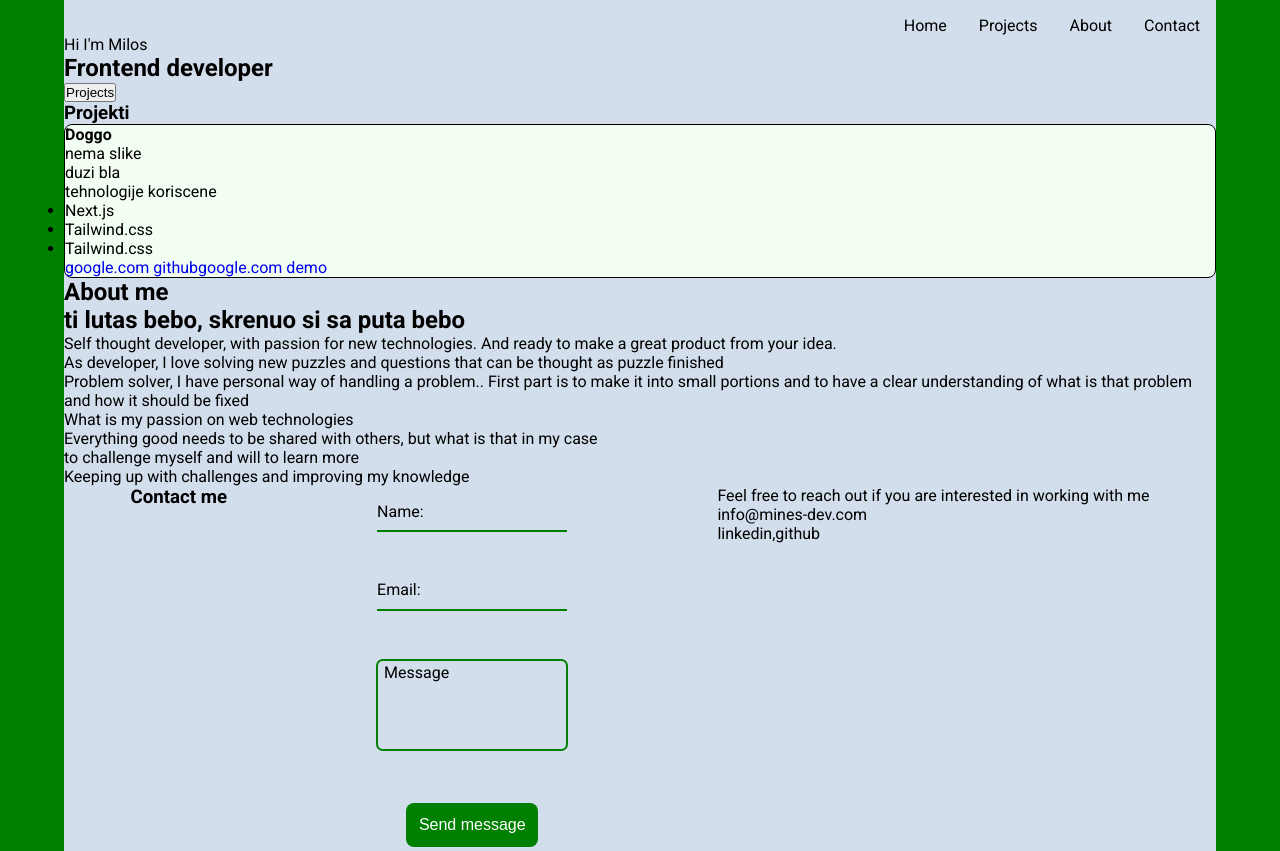
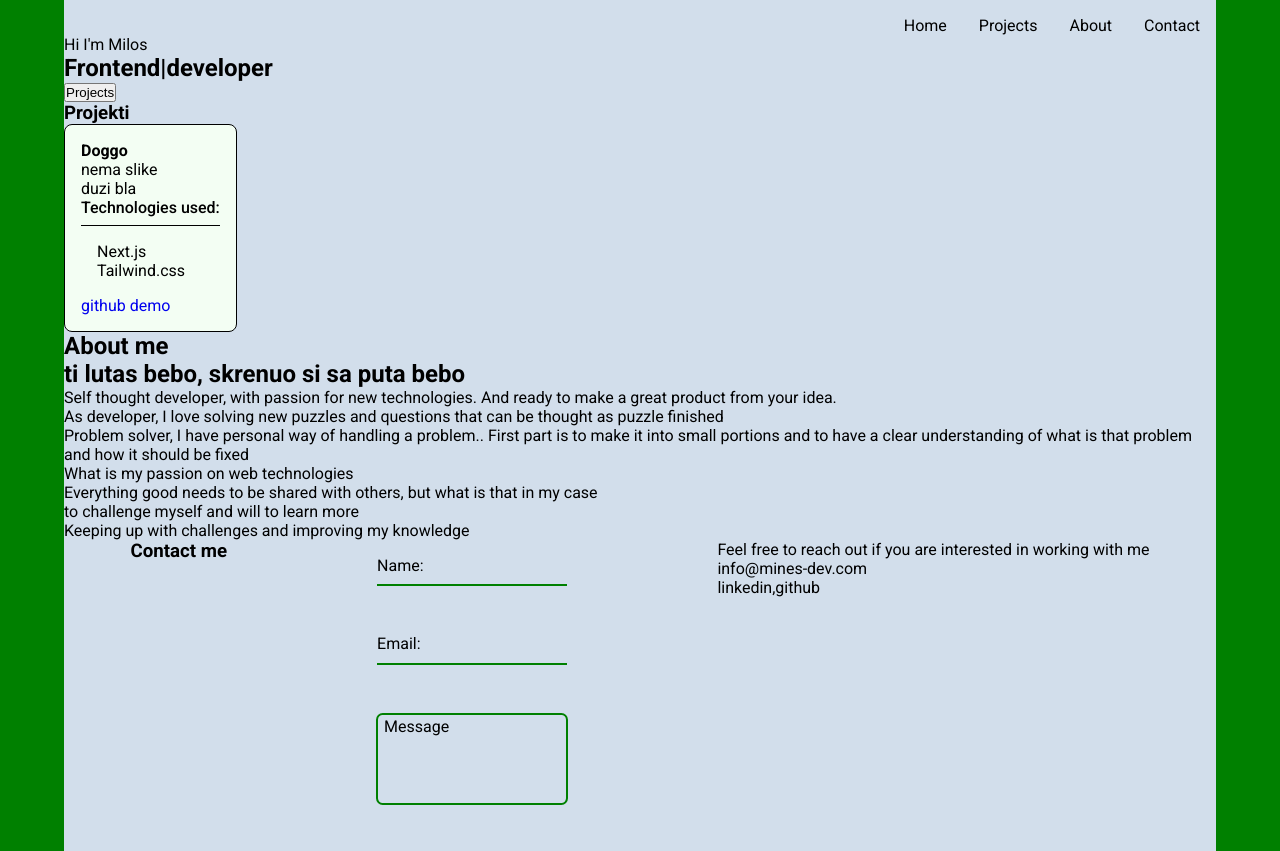
Before and after one commit to MilosIl/mines23, a React (Vite) app: page / in a window 1280 px wide. Shown: the part 1140-1991 px from the top of the page. Built offline with nearby package versions, Linux system fonts and the light colour scheme.

Commit message:
project card css

```diff
--- a/src/App.css
+++ b/src/App.css
@@ -48,8 +48,30 @@ nav > ul > li a :hover {
 /* projects */
 .project-card {
   border: 1px solid black;
+  padding: 1em;
   border-radius: var(--border-radius);
   background: #f3fef3;
+  width: fit-content;
+  transition: all 300ms ease-in;
+}
+.project-card:hover{
+  scale: 1.1;
+  border: none;
+  box-shadow: 0px 7px 40px -10px green;
+}
+.project-list{
+  list-style: none;
+  text-decoration: none;
+  padding: 1em
+}
+.project-technologies{
+  font-size: 1rem;
+  border-bottom: 1px solid black;
+  font-weight: 500;
+  padding-bottom: .5em;
+}
+.project-technologies:hover{
+
 }
 
 /* contact */
--- a/src/Components/Project.tsx
+++ b/src/Components/Project.tsx
@@ -24,14 +24,15 @@ const Project = ({ name, description, image, links }: IProject) => {
       {/* da se procita samo malo o projektu, pa kada se klikne na njega da
             izmeni izgled, bude popup alert sa vise opisa tj teksta
         */}
-      <p>tehnologije koriscene</p>
-      <ul>
+      <p className="project-technologies">Technologies used: </p>
+      <ul className="project-list">
         <li>Next.js</li>
         <li>Tailwind.css</li>
-        <li>Tailwind.css</li>
       </ul>
-      <a href="#">{links} github</a>
-      <a href="#">{links} demo</a>
+      <div>
+        <a href={links}>github</a>
+        <a href={links}> demo</a>
+      </div>
     </article>
   );
 };
```
